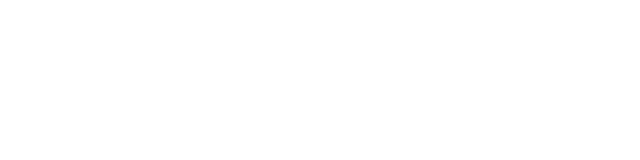
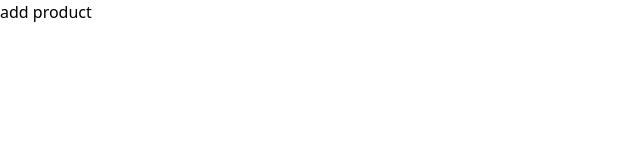
Before and after one commit to parvin-noori/ReactTypeLab, a React (Vite) app: page / in a window 1280 px wide. Shown: the top 160 px of the page, without its empty margins (0-640 px from the left). Built offline with nearby package versions, Linux system fonts and the light colour scheme.

Commit message:
conditional in generic

```diff
--- a/src/App.tsx
+++ b/src/App.tsx
@@ -5,7 +5,7 @@
 
   return (
     <>
- <Container componentType={Button}/>
+ <Container componentType={Button}>add product</Container>
     </>
   )
 }
--- a/src/components/Container.tsx
+++ b/src/components/Container.tsx
@@ -1,10 +1,11 @@
-import {type ElementType } from "react"
+import {type ReactNode, type ElementType, ComponentPropsWithoutRef } from "react"
 
-type ContainerProps={
-    componentType:ElementType
+type ContainerProps<T extends ElementType>={
+    componentType?:T
+    children:ReactNode
+}&ComponentPropsWithoutRef<T>
+
+export default function Container< c extends ElementType>({componentType,children,...props}:ContainerProps<c>) {
+    const Component=componentType || 'div'
+  return <Component {...props}>{children}</Component>
 }
-
-export default function Container({componentType}:ContainerProps) {
-    const Component=componentType
-  return <Component/>
-}
```
